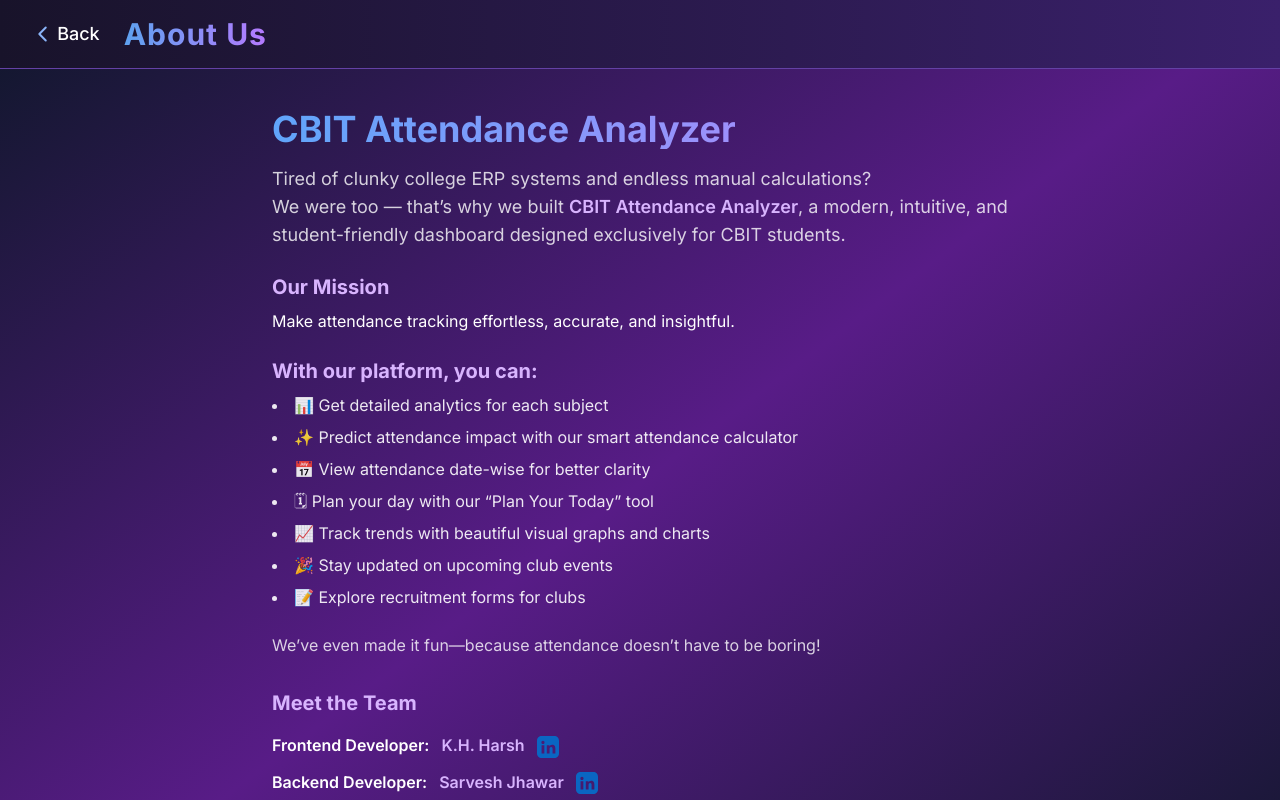
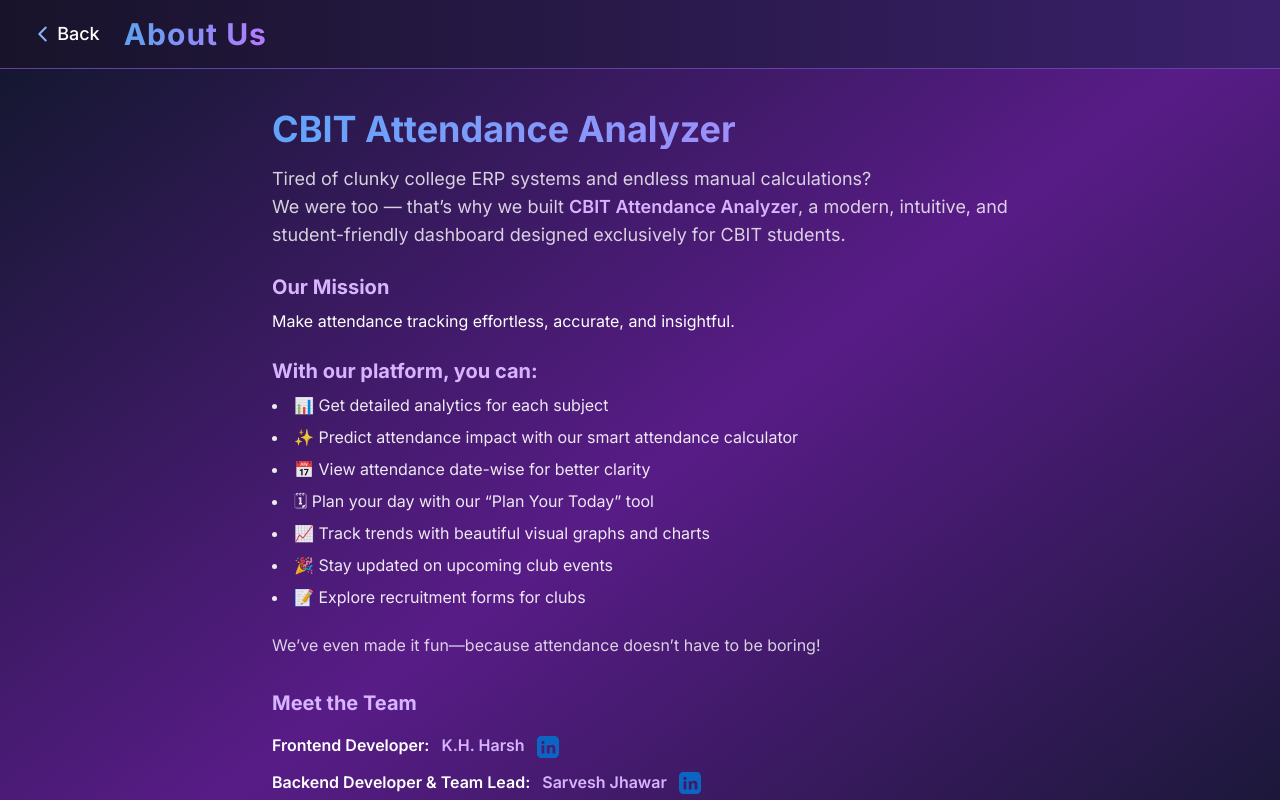
Before and after one commit to Sarvesh-Jhawar/attendance-erp, a Next.js app in the folder frontend3/: page /about in a window 1280 px wide. Shown: the top 800 px of the page. Built offline with nearby package versions, Linux system fonts and the light colour scheme.

Commit message:
made some changes in about page

```diff
--- a/frontend3/app/about/page.tsx
+++ b/frontend3/app/about/page.tsx
@@ -95,7 +95,7 @@ export default function AboutPage() {
             </Link>
           </div>
           <div className="flex flex-col sm:flex-row sm:items-center sm:space-x-3">
-            <span className="font-semibold text-white">Backend Developer:</span>
+            <span className="font-semibold text-white">Backend Developer & Team Lead:</span>
             <span className="font-semibold text-purple-300 sm:ml-2">Sarvesh Jhawar</span>
             <Link href="https://www.linkedin.com/in/sarvesh-jhawar-515bb42b2/" target="_blank" rel="noopener noreferrer" className="mt-2 sm:mt-0 sm:ml-2">
               <svg
```
